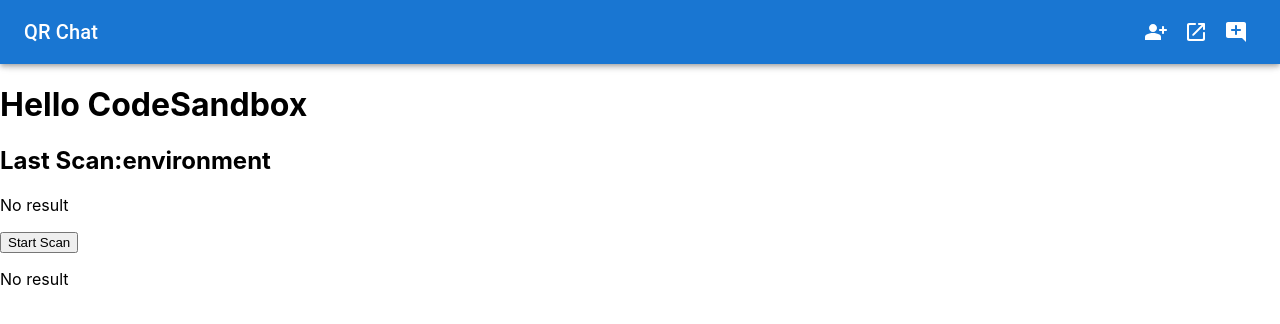
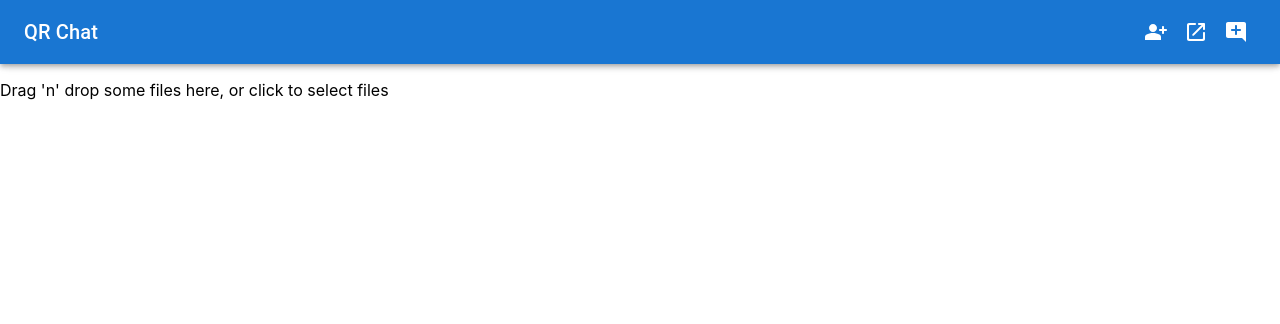
Before and after one commit to Nekodigi/RealtimeChatExp, a Next.js app in the folder frontend/: page /test in a window 1280 px wide. Shown: the top 324 px of the page. Built offline with nearby package versions, Linux system fonts and the light colour scheme.

Commit message:
file d&d upload support

```diff
--- a/frontend/package.json
+++ b/frontend/package.json
@@ -23,6 +23,8 @@
     "next": "13.0.6",
     "react": "18.2.0",
     "react-dom": "18.2.0",
+    "react-drag-drop-files": "^2.3.8",
+    "react-dropzone": "^14.2.3",
     "react-qr-code": "^2.0.11",
     "react-qr-reader": "^3.0.0-beta-1"
   }
--- a/frontend/pages/chat/index.jsx
+++ b/frontend/pages/chat/index.jsx
@@ -37,6 +37,8 @@ export default function ChatPage(){
 
     access_db();
 
+    if(inputBoxRef.current !== null && inputBoxRef.current !== undefined){
+      console.log(inputBoxRef, inputBoxRef.current);
       const resizeObserver = new ResizeObserver(() => {
         // Do what you want to do when the size of the element changes
         setChatMB(inputBoxRef.current.clientHeight/8+2);
@@ -44,6 +46,7 @@ export default function ChatPage(){
       });
       resizeObserver.observe(inputBoxRef.current);
       return () => resizeObserver.disconnect(); // clean up
+    }
   }, [router])
 
   useEffect(() => {
--- a/frontend/pages/test.js
+++ /dev/null
@@ -1,63 +0,0 @@
-// versi "react-qr-reader" 1.0.0. component API harus disesuaikan dengan yg baru
-
-import { useState } from "react";
-import {QrReader} from "react-qr-reader";
-
-export default function Test(props){
-  const [selected, setSelected] = useState("environment");
-  const [startScan, setStartScan] = useState(false);
-  const [loadingScan, setLoadingScan] = useState(false);
-const [data, setData] = useState('No result');
-
-  const handleScan = async (scanData) => {
-    setLoadingScan(true);
-    console.log(`loaded data data`, scanData);
-    if (scanData && scanData !== "") {
-      console.log(`loaded >>>`, scanData);
-      setData(scanData);
-      setStartScan(false);
-      setLoadingScan(false);
-      // setPrecScan(scanData);
-    }
-  };
-  const handleError = (err) => {
-    console.error(err);
-  };
-  return (
-    <>
-      <h1>Hello CodeSandbox</h1>
-      <h2>
-        Last Scan:
-        {selected}
-      </h2>
-
-      <p>{data}</p>
-
-      <button
-        onClick={() => {
-          setStartScan(!startScan);
-        }}
-      >
-        {startScan ? "Stop Scan" : "Start Scan"}
-      </button>
-      {startScan && (
-        <>
-          <select onChange={(e) => setSelected(e.target.value)}>
-            <option value={"environment"}>Back Camera</option>
-            <option value={"user"}>Front Camera</option>
-          </select>
-          <QrReader
-            facingMode={selected}
-            delay={1000}
-            onError={handleError}
-            onScan={handleScan}
-            // chooseDeviceId={()=>selected}
-            style={{ width: "300px" }}
-          />
-        </>
-      )}
-      {loadingScan && <p>Loading</p>}
-      {data !== "" && <p>{data}</p>}
-    </>
-  );
-};
--- /dev/null
+++ b/frontend/pages/test.jsx
@@ -0,0 +1,22 @@
+import React, {useCallback} from 'react'
+import {useDropzone} from 'react-dropzone'
+
+export default function MyDropzone() {
+  const onDrop = useCallback(acceptedFiles => {
+    // Do something with the files
+    console.log(acceptedFiles);
+  }, [])
+
+  const {getRootProps, getInputProps, isDragActive} = useDropzone({onDrop})
+
+  return (
+    <div {...getRootProps()}>
+      <input {...getInputProps()} />
+      {
+        isDragActive ?
+          <p>Drop the files here ...</p> :
+          <p>Drag 'n' drop some files here, or click to select files</p>
+      }
+    </div>
+  )
+}
```
Also changed, not shown: frontend/components/chatInput.jsx (+23 -5 lines), 1 other file (tests, documents, lock files or other folders). Lines whose indentation alone changed are shown as unchanged.
